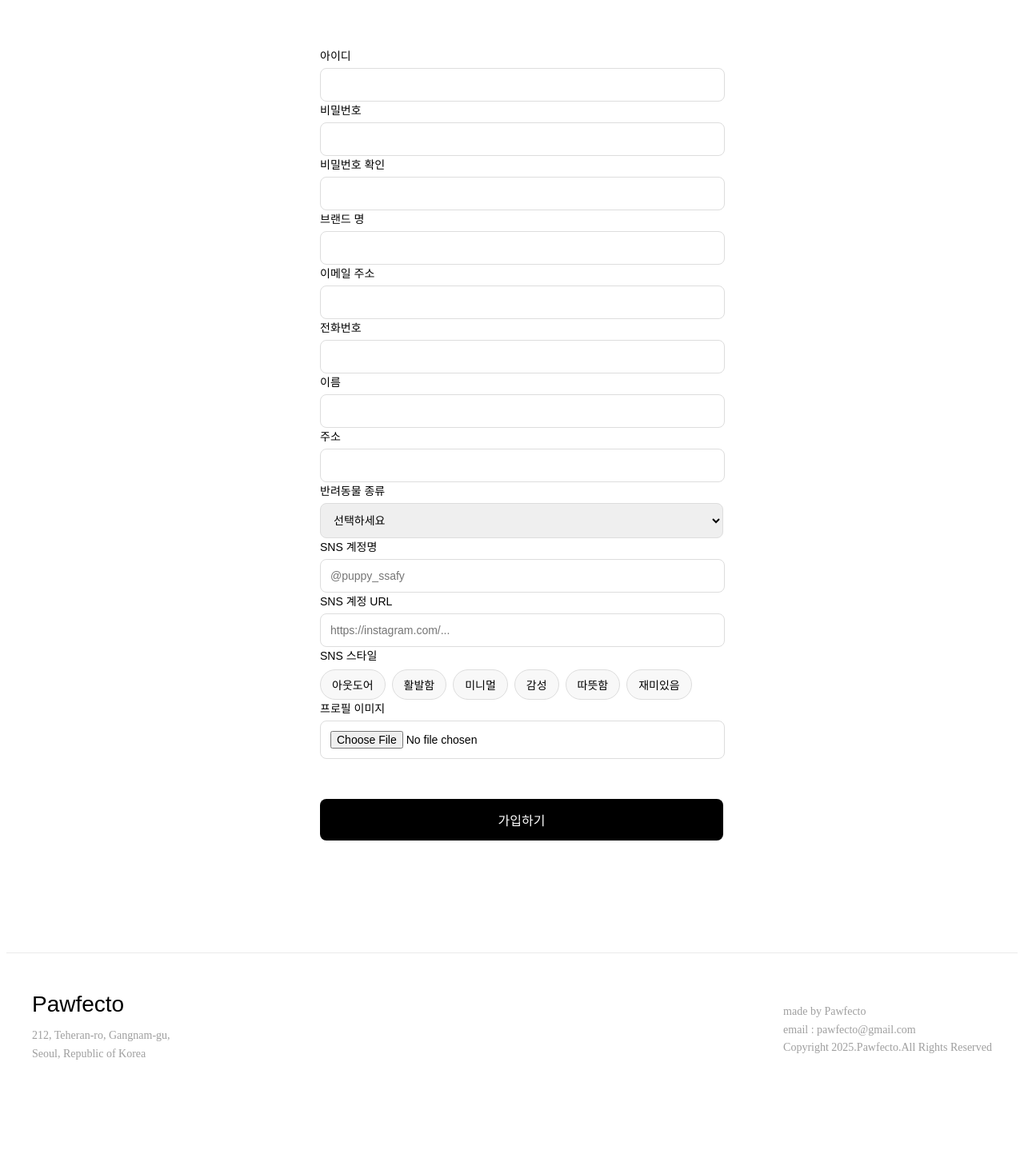
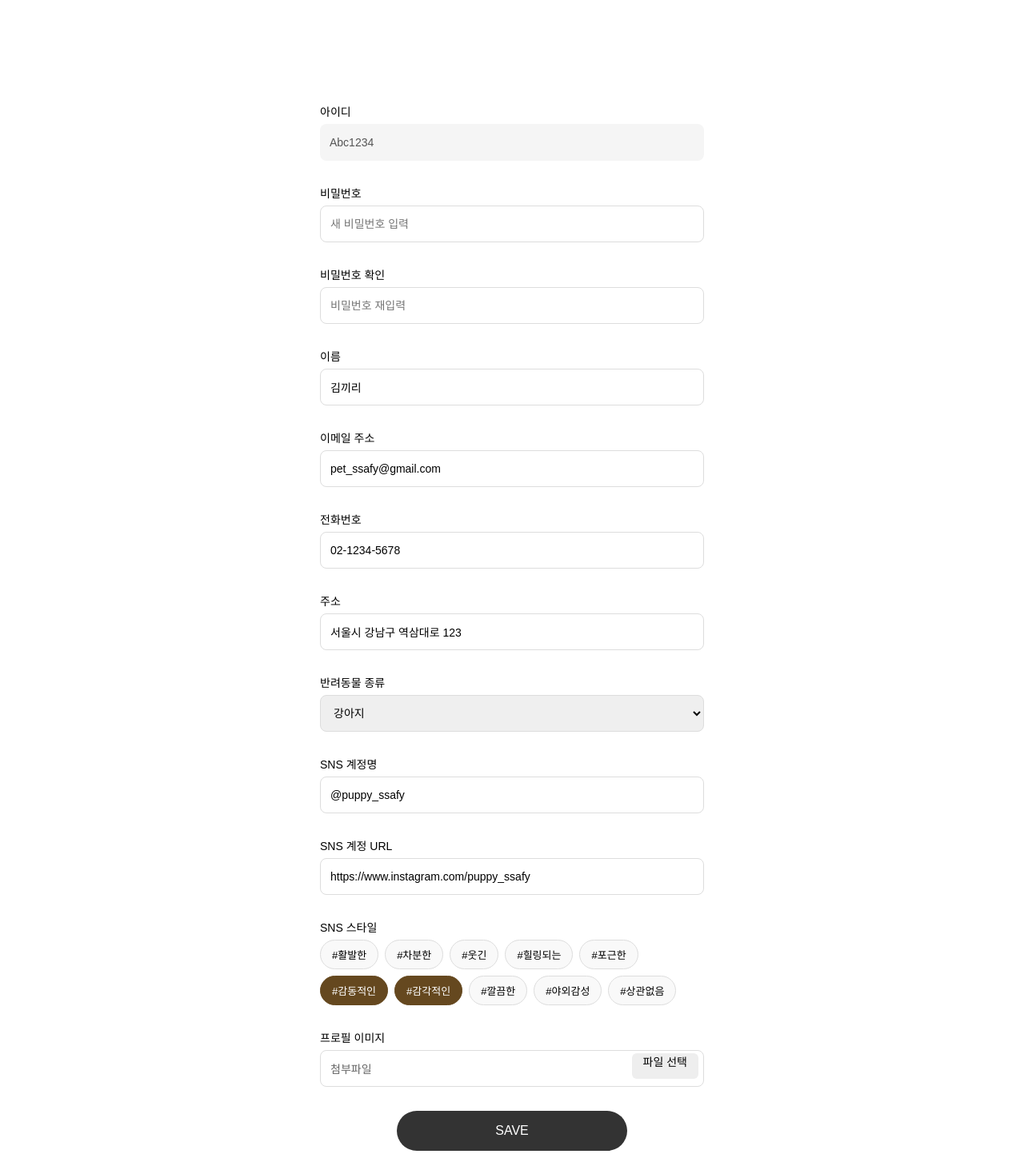
Before and after one commit to qqjiwoon/pawfecto-front, a Vue app: page /dashboard/creator/settings in a window 1280 px wide. Shown: the part 747-2210 px from the top of the page at 80% size. Before the commit the page ends 2138 px from the top, so only its background shows below. Built offline with nearby package versions, Linux system fonts and the light colour scheme.

Commit message:
Add: CreatorSettings.vue

```diff
--- a/src/components/creator/CreatorSettings.vue
+++ b/src/components/creator/CreatorSettings.vue
@@ -1,66 +1,70 @@
 <template>
-  <div class="signup-container">
+  <div class="settings-container">
 
-    <form @submit.prevent="handleSignup">
+    <!-- 아이디 -->
     <div class="form-group">
       <label>아이디</label>
-        <input type="text" v-model="form.loginId" required />
+      <p class="readonly-field">{{ form.loginId }}</p>
     </div>
 
+    <!-- 비밀번호 -->
     <div class="form-group">
       <label>비밀번호</label>
-        <input type="password" v-model="form.password" required />
+      <input type="password" v-model="form.password" placeholder="새 비밀번호 입력" />
     </div>
 
+    <!-- 비밀번호 확인 -->
     <div class="form-group">
       <label>비밀번호 확인</label>
-        <input type="password" v-model="form.passwordConfirm" required />
+      <input type="password" v-model="form.passwordConfirm" placeholder="비밀번호 재입력" />
     </div>
 
+    <!-- 이름 -->
     <div class="form-group">
-        <label>브랜드 명</label>
-        <input type="text" v-model="form.brandName" required />
+      <label>이름</label>
+      <input type="text" v-model="form.name" />
     </div>
 
+    <!-- 이메일 -->
     <div class="form-group">
       <label>이메일 주소</label>
-        <input type="email" v-model="form.email" required />
+      <input type="email" v-model="form.email" />
     </div>
 
+    <!-- 전화번호 -->
     <div class="form-group">
       <label>전화번호</label>
-        <input type="text" v-model="form.phoneNumber" required />
+      <input type="text" v-model="form.phoneNumber" />
     </div>
 
+    <!-- 주소 -->
     <div class="form-group">
-        <label>이름</label>
-        <input type="text" v-model="form.name" required />
+      <label>주소</label>
+      <input type="text" v-model="form.address" />
     </div>
 
-      <div class="form-group">
-        <label>주소</label>
-        <input type="text" v-model="form.address" required />
-      </div>
-
+    <!-- 반려동물 종류 -->
     <div class="form-group">
       <label>반려동물 종류</label>
       <select v-model="form.petType">
-          <option value="">선택하세요</option>
         <option value="dog">강아지</option>
         <option value="cat">고양이</option>
       </select>
     </div>
 
+    <!-- SNS 계정명 -->
     <div class="form-group">
       <label>SNS 계정명</label>
       <input type="text" v-model="form.snsHandle" placeholder="@puppy_ssafy" />
     </div>
 
+    <!-- SNS URL -->
     <div class="form-group">
       <label>SNS 계정 URL</label>
-        <input type="text" v-model="form.snsUrl" placeholder="https://instagram.com/..." />
+      <input type="text" v-model="form.snsUrl" placeholder="https://www.instagram.com/..." />
     </div>
 
+    <!-- SNS 스타일 -->
     <div class="form-group">
       <label>SNS 스타일</label>
 
@@ -72,137 +76,100 @@
           :class="{ selected: form.styleTags.includes(tag.value) }"
           @click="toggleTag(tag.value)"
         >
-            {{ tag.label }}
-            </span>
-        </div>
-        <div class="selected-tags" v-if="form.styleTags.length > 0">
-            <span
-            v-for="tag in form.styleTags"
-            :key="tag"
-            class="selected-item"
-            >
-            #{{ getLabel(tag) }}
+          #{{ tag.label }}
         </span>
       </div>
     </div>
 
+    <!-- 프로필 이미지 -->
     <div class="form-group">
       <label>프로필 이미지</label>
+
+      <div class="image-box">
+        <p>{{ form.profileImage ? form.profileImage.name : '첨부파일' }}</p>
+        <label class="file-btn">
+          파일 선택
           <input type="file" @change="handleFileUpload" />
+        </label>
+      </div>
     </div>
 
-      <button type="submit" class="submit-btn">가입하기</button>
-    </form>
+    <!-- 저장 버튼 -->
+    <button class="save-btn" @click="handleSave">SAVE</button>
 
   </div>
 </template>
 
 <script setup>
-import { ref, watch } from 'vue'
-import { useRouter } from 'vue-router'
-
-const router = useRouter()
+import { ref } from 'vue'
 
 const form = ref({
-    accountType: 'creator',
-    loginId: '',
+  loginId: 'Abc1234',           // 읽기 전용
   password: '',
   passwordConfirm: '',
-    brandName: '',
-    email: '',
-    phoneNumber: '',
-    name: '',
-    address: '',
-    petType: '',
-    snsHandle: '',
-    snsUrl: '',
-    styleTags: [],
-    profileImage: null,
+  name: '김끼리',
+  email: 'pet_ssafy@gmail.com',
+  phoneNumber: '02-1234-5678',
+  address: '서울시 강남구 역삼대로 123',
+  petType: 'dog',
+
+  snsHandle: '@puppy_ssafy',
+  snsUrl: 'https://www.instagram.com/puppy_ssafy',
+
+  styleTags: ['aesthetic', 'heartfelt'], // 선택된 태그
+
+  profileImage: null
 })
 
+// 태그 옵션
+const styleOptions = [
+  { value: 'energetic', label: '활발한' },
+  { value: 'calm', label: '차분한' },
+  { value: 'funny', label: '웃긴' },
+  { value: 'wholesome', label: '힐링되는' },
+  { value: 'cozy', label: '포근한' },
+  { value: 'heartfelt', label: '감동적인' },
+  { value: 'aesthetic', label: '감각적인' },
+  { value: 'minimal', label: '깔끔한' },
+  { value: 'outdoor', label: '야외감성' },
+  { value: 'none', label: '상관없음' }
+]
+
+
+// 태그 선택 토글
+const toggleTag = (tagValue) => {
+  const index = form.value.styleTags.indexOf(tagValue)
+  if (index === -1) {
+    form.value.styleTags.push(tagValue)
+  } else {
+    form.value.styleTags.splice(index, 1)
+  }
+}
+
+// 파일 업로드
 const handleFileUpload = (e) => {
   form.value.profileImage = e.target.files[0]
 }
 
-const styleOptions = [
-  { value: 'outdoor', label: '아웃도어' },
-  { value: 'energetic', label: '활발함' },
-  { value: 'minimal', label: '미니멀' },
-  { value: 'aesthetic', label: '감성' },
-  { value: 'heartfelt', label: '따뜻함' },
-  { value: 'funny', label: '재미있음' },
-]
-
-const toggleTag = (tagValue) => {
-  const index = form.value.styleTags.indexOf(tagValue)
-
-  if (index === -1) {
-    form.value.styleTags.push(tagValue) // 선택
-  } else {
-    form.value.styleTags.splice(index, 1) // 해제
+// 저장 처리 (추후 API 연동)
+const handleSave = () => {
+  console.log('저장할 데이터:', form.value)
+  alert('저장되었습니다!')
 }
-}
-
-const getLabel = (value) => {
-  const found = styleOptions.find(tag => tag.value === value)
-  return found ? found.label : value
-}
-
-const handleSignup = (() =>{
-    console.log('form.value')
-    console.log('form submitted!!!')
-})
-
-watch(
-  () => form.value.accountType,
-  (newValue) => {
-    if (newValue === 'brand') {
-      router.push('/signup/brand')
-    }
-  }
-)
+</script>
 
 
-</script>
 
 <style scoped>
-
-.signup-container {
+.settings-container {
   max-width: 480px;
-  margin: 60px auto;
-  text-align: center;
-  padding: 0 20px;
+  margin: 130px auto;
+  padding: 0 10px;
   font-family: 'Pretendard', sans-serif;
 }
 
-.title {
-  font-size: 28px;
-  font-weight: 700;
-  margin-bottom: 12px;
-}
-
-.subtitle {
-  font-size: 14px;
-  color: #666;
-  line-height: 1.6;
-  margin-bottom: 35px;
-}
-
-.account-type {
-  display: flex;
-  justify-content: center;
-  gap: 32px;
-  margin-bottom: 35px;
-  font-size: 15px;
-  font-weight: 500;
-}
-
-.account-type input {
-  margin-right: 6px;
-}
-
 .form-group {
-  text-align: left;
+  margin-bottom: 30px;
 }
 
 .form-group label {
@@ -212,81 +179,112 @@ watch(
   font-weight: 500;
 }
 
-.form-group input {
+/* 1. 입력창 & 셀렉트 박스 공통 설정 */
+input,
+.form-group select {
   width: 100%;
-  padding: 12px;
+  height: 46px;      /* 높이 고정 */
+  padding: 0 12px;   /* 상하 패딩 0, 좌우 12px */
   border-radius: 8px;
   border: 1px solid #ddd;
   font-size: 14px;
+  box-sizing: border-box;
 }
 
-.form-group select {
-  width: 105%;
-  padding: 12px;
+/* 2. 읽기 전용 필드 (높이 맞춤 + 수직 정렬) */
+.readonly-field {
+  width: 100%;
+  height: 46px;      /* 높이 고정 */
+  padding: 0 12px;   /* 상하 패딩 0 */
+
+  display: flex;     /* 텍스트 수직 정렬을 위해 flex 사용 */
+  align-items: center;
+
+  background: #f5f5f5;
   border-radius: 8px;
-  border: 1px solid #ddd;
+  color: #555;
   font-size: 14px;
+  box-sizing: border-box;
+  margin: 0;
 }
 
-.form-group input:focus,
-.form-group select:focus {
-  outline: none;
-  border-color: #000;
-}
-
+/* 태그 스타일 (기존 유지) */
 .tag-options {
   display: flex;
   flex-wrap: wrap;
   gap: 8px;
-  margin-top: 8px;
 }
 
 .tag-chip {
   padding: 8px 14px;
   border: 1px solid #ddd;
   border-radius: 20px;
-  background: #f8f8f8;
+  background: #f9f9f9;
   cursor: pointer;
-  font-size: 14px;
-  user-select: none;
-  transition: 0.2s;
-}
-
-.tag-chip:hover {
-  background: #eee;
+  font-size: 13px;
 }
 
 .tag-chip.selected {
-  background: #000;
-  color: #fff;
-  border-color: #000;
+  background-color: #65481F;
+  border-color: #65481F;
+  color: white;
 }
 
-.selected-tags {
-  margin-top: 12px;
+/* 3. 첨부파일 박스 (높이 맞춤 + 내부 정렬) */
+.image-box {
+  width: 100%;
+  height: 46px;           /* 다른 입력창과 동일한 높이 */
+  padding: 0 6px 0 12px;  /* 우측 패딩을 줄여 버튼 여백 확보 */
+
+  display: flex;
+  justify-content: space-between;
+  align-items: center;    /* 내부 요소 수직 중앙 정렬 */
+
+  border: 1px solid #ddd;
+  border-radius: 8px;
+  box-sizing: border-box;
 }
 
-.selected-item {
-  margin-right: 10px;
+.image-box p {
+  margin: 0;
   font-size: 14px;
-  color: #333;
+  color: #666;
 }
 
-.submit-btn {
-  width: 105%;
-  padding: 14px;
-  margin-top: 50px;
-  background: #000;
-  color: white;
-  border: none;
-  border-radius: 8px;
-  font-size: 16px;
+/* 4. 파일 선택 버튼 (내부 텍스트 정렬) */
+.file-btn {
+  height: 32px;           /* 박스 안에 들어갈 적당한 높이 */
+  padding: 0 14px;
+
+  display: inline-flex;   /* 버튼 텍스트 정렬용 */
+  align-items: center;
+  justify-content: center;
+
+  background: #eee;
+  border-radius: 6px;
   cursor: pointer;
-  transition: 0.2s;
+  font-size: 13px;
 }
 
-.submit-btn:hover {
-  background: #222;
+.file-btn input {
+  display: none;
 }
 
+/* 5. 저장 버튼 (중앙 정렬) */
+.save-btn {
+  display: block;        /* 블록 요소로 변경 */
+  width: 60%;
+  padding: 16px;
+  background: #333;
+  color: white;
+  border-radius: 50px;
+  font-size: 16px;
+  border: none;
+  cursor: pointer;
+  margin: 30px auto;     /* 상하 30px, 좌우 자동(중앙) */
+}
+
+.save-btn:hover {
+  background: #000;
+}
 </style>
```
Lines whose indentation alone changed are shown as unchanged.
